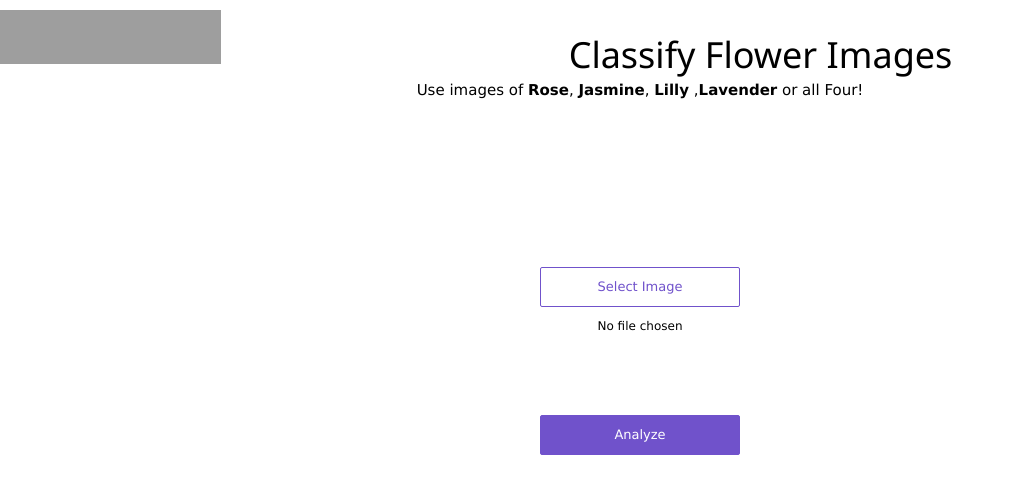
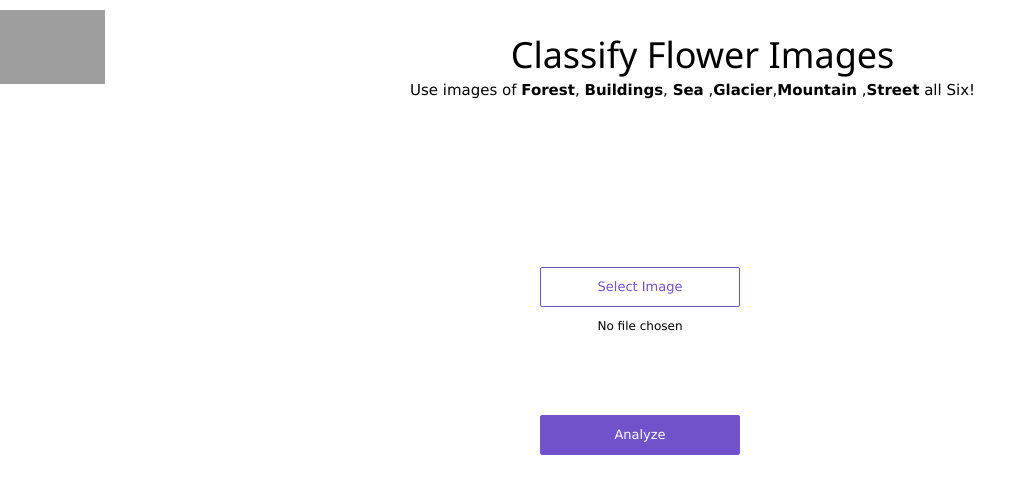
Before and after one commit to Shreyaguddu15/Image-classification, a plain HTML site: page app/view/index.html in a window 1280 px wide. Shown: the whole page, without its empty margins (0-1036 px from the left). Drawn offline with nearby package versions, Linux system fonts and the light colour scheme; grey boxes are pictures that could not be loaded.

Commit message:
Update index.html

```diff
--- a/app/view/index.html
+++ b/app/view/index.html
@@ -2,8 +2,8 @@
 <style>
 .header img {
  float: left;
- width: 221px;
- height: 54px;
+ width: 105px;
+ height: 74px;
 }
 .header h1 {
  position: relative;
@@ -16,8 +16,8 @@
  <center>
  <h1>Classify Flower Images</h1>
  <p>
-     Use images of <strong>Rose</strong>, <strong>Jasmine</strong>, <strong>Lilly</strong> ,<strong>Lavender</strong> or
-     all Four!
+     Use images of <strong>Forest</strong>, <strong>Buildings</strong>, <strong>Sea</strong> ,<strong>Glacier</strong>,<strong>Mountain</strong> ,<strong>Street</strong>
+     all Six!
    </p>
  </center>
 </div>
```
